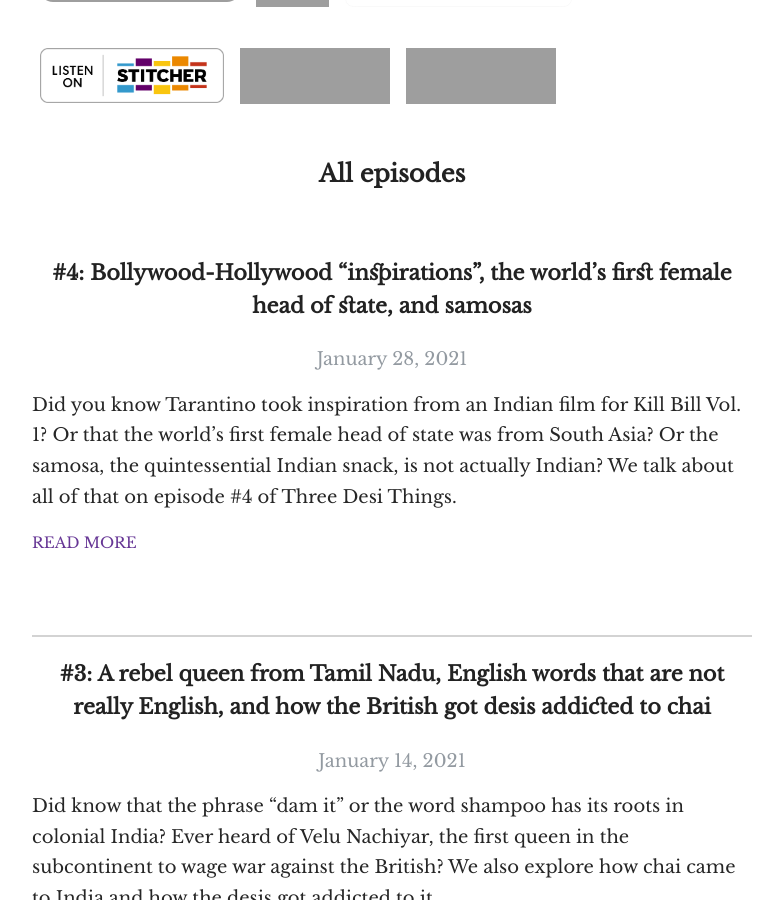
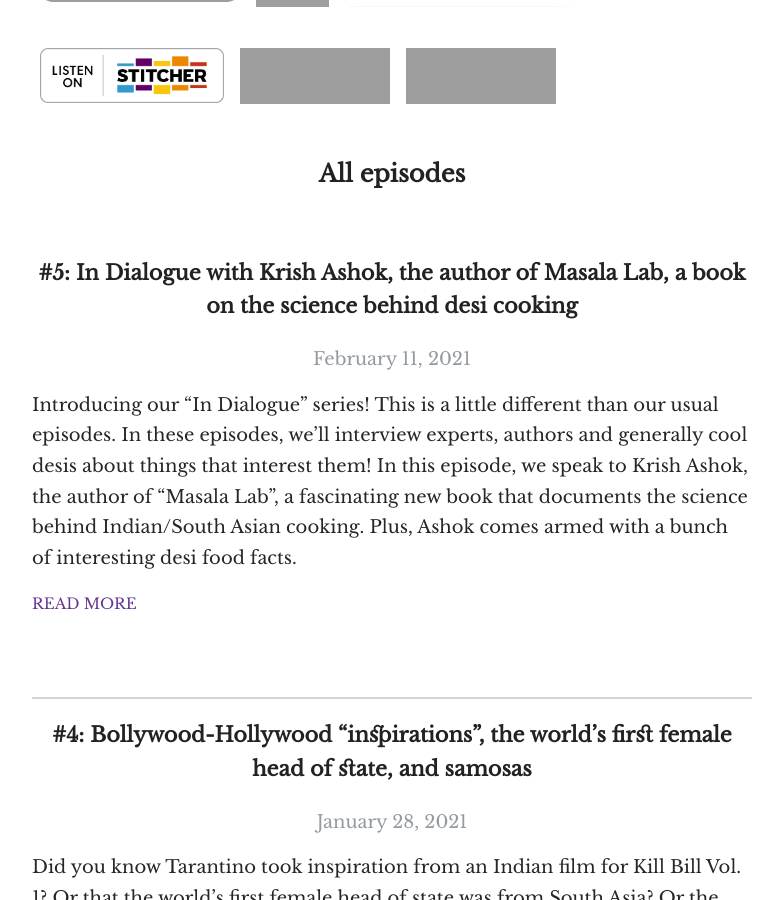
Before and after one commit to three-desi-things/three-desi-things.github.io, a Jekyll site: the page built from index.html, in a window 1280 px wide and 900 px high, scrolled down 757 px, cut to the strip 0-900 px from the top of the window. Shown: the whole strip, without its empty margins (248-1031 px from the left). Built offline with Jekyll 4.4.1, drawn with Linux system fonts in a browser that asks for light colours; the list of posts is cut into pages by our own code; grey boxes are pictures that could not be loaded.

Commit message:
episode 5

```diff
--- /dev/null
+++ b/_posts/2021-02-11-5.markdown
@@ -0,0 +1,37 @@
+---
+layout:         episode
+date: 			2021-02-11 11:00:00
+
+title: 			"#5: In Dialogue with Krish Ashok, the author of Masala Lab, a book on the science behind desi cooking"
+url:        "5 - krish-ashok-masala-lab"
+subtitle: 	""
+summary: 		"Introducing our “In Dialogue” series! This is a little different than our usual episodes. In these episodes, we'll interview experts, authors and generally cool desis about things that interest them!
+
+In this episode, we speak to Krish Ashok, the author of “Masala Lab”, a fascinating new book that documents the science behind Indian/South Asian cooking. Plus, Ashok comes armed with a bunch of interesting desi food facts."
+
+description: 	"Introducing our “In Dialogue” series! This is a little different than our usual episodes. In these episodes, we'll interview experts, authors and generally cool desis about things that interest them!
+
+In this episode, we speak to Krish Ashok, the author of “Masala Lab”, a fascinating new book that documents the science behind Indian/South Asian cooking. Plus, Ashok comes armed with a bunch of interesting desi food facts."
+
+type:			full # "trailer" or "full"
+duration: 		"49:32" # audio length in min
+
+explicit: 		"no" # other option is yes
+
+block: 			"no" # means is shown in iTunes
+
+player_link: "https://www.podbean.com/media/player/6bb98-f8dcf4?from=pb6admin&download=1&version=1&auto=0&share=1&download=1&rtl=0&fonts=Helvetica&skin=2&pfauth=&btn-skin=101"
+
+
+---
+
+{{page.description}}
+
+Today we embark on a new type of episode for Three Desi Things. We’re calling this our ‘In Dialoguee’ series. We will be interviewing authors, experts, and generally cool desis about the things that interest them the most and the stories that they want to tell.
+
+In this episode, we explore the science behind Indian cooking with Krish Ashok, an author, blogger, techie, and self-proclaimed science nerd. Ashok’s new book, [_Masala Lab_](https://www.amazon.com/Masala-Lab-Science-Indian-Cooking/dp/0143451375), is a fascinating take on documenting the subcontinent&rsquo;s rich food heritage using scientific techniques.
+
+
+We discuss the idea of “burning the recipe” and using chemistry, the love of cooking, and trusting your tastebuds to produce culinary masterpieces. We delve deep into the science of kitchen “hacks” that our mothers have been using for ages, the many uses for Taco Bell fire sauce, and Veda’s favorite topic – MILLETS!
+
+Listen and send your comments on [email](mailto:threedesithings@gmail.com), [Instagram](https://instagram.com/threedesithings) or on [Twitter](https://twitter.com/threedesithings)!
--- a/index.html
+++ b/index.html
@@ -9,7 +9,7 @@ layout: default
   <div class="intro__latest">
     <h2>Latest episode</h2>
 
-    <iframe title="#4 - Bollywood-Hollywood &quot;inspirations&quot;, the world's first female head of state, and samosas" style="border: none;" scrolling="no" data-name="pb-iframe-player" src="https://www.podbean.com/media/player/6bb98-f8dcf4?from=pb6admin&download=1&version=1&auto=0&share=1&download=1&rtl=0&fonts=Helvetica&skin=2&pfauth=&btn-skin=101" width="100%" height="122"></iframe>
+    <iframe title="#4 - Bollywood-Hollywood &quot;inspirations&quot;, the world's first female head of state, and samosas" style="border: none;" scrolling="no" data-name="pb-iframe-player" src="https://www.podbean.com/media/player/kvsqw-fa6755?from=pb6admin&download=1&version=1&auto=0&share=1&download=1&rtl=0&fonts=Helvetica&skin=2&pfauth=&btn-skin=101" width="100%" height="122"></iframe>
   </div>
 
 
```
